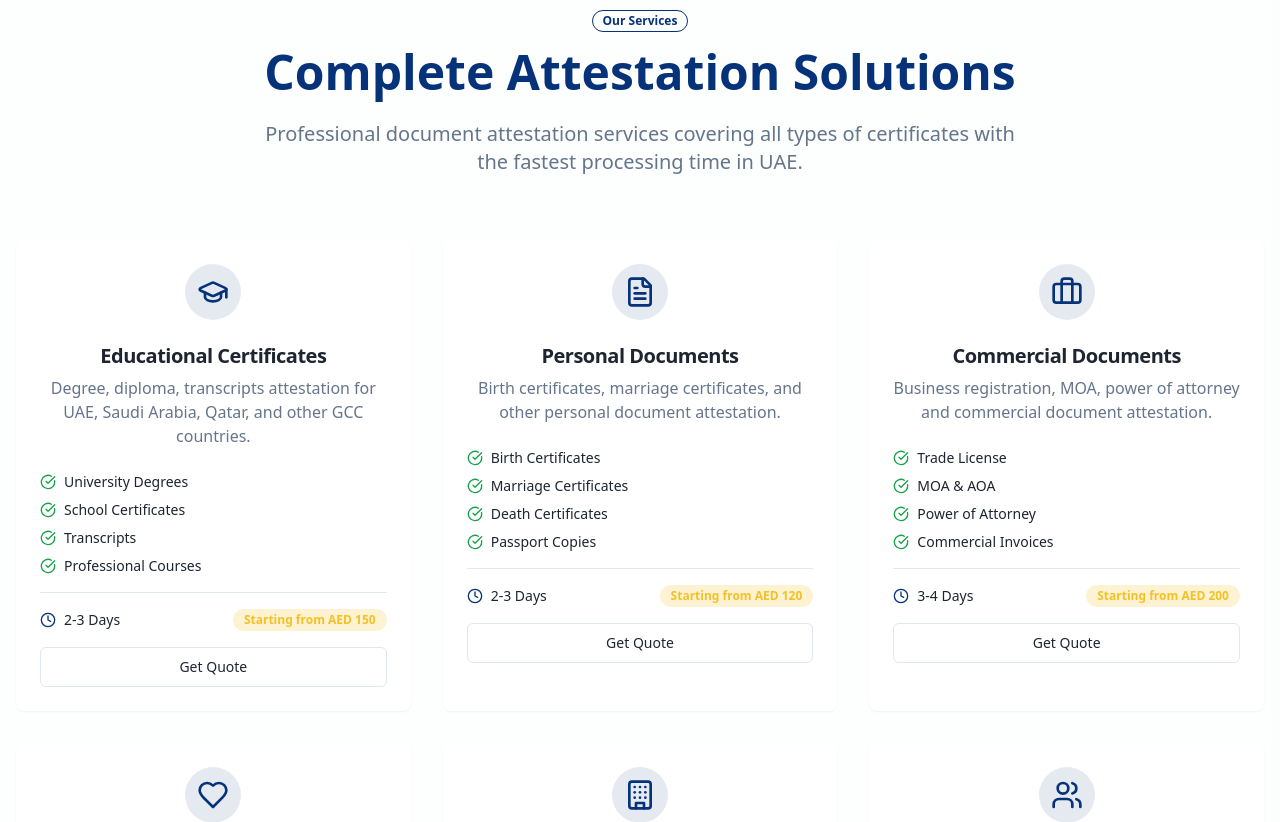
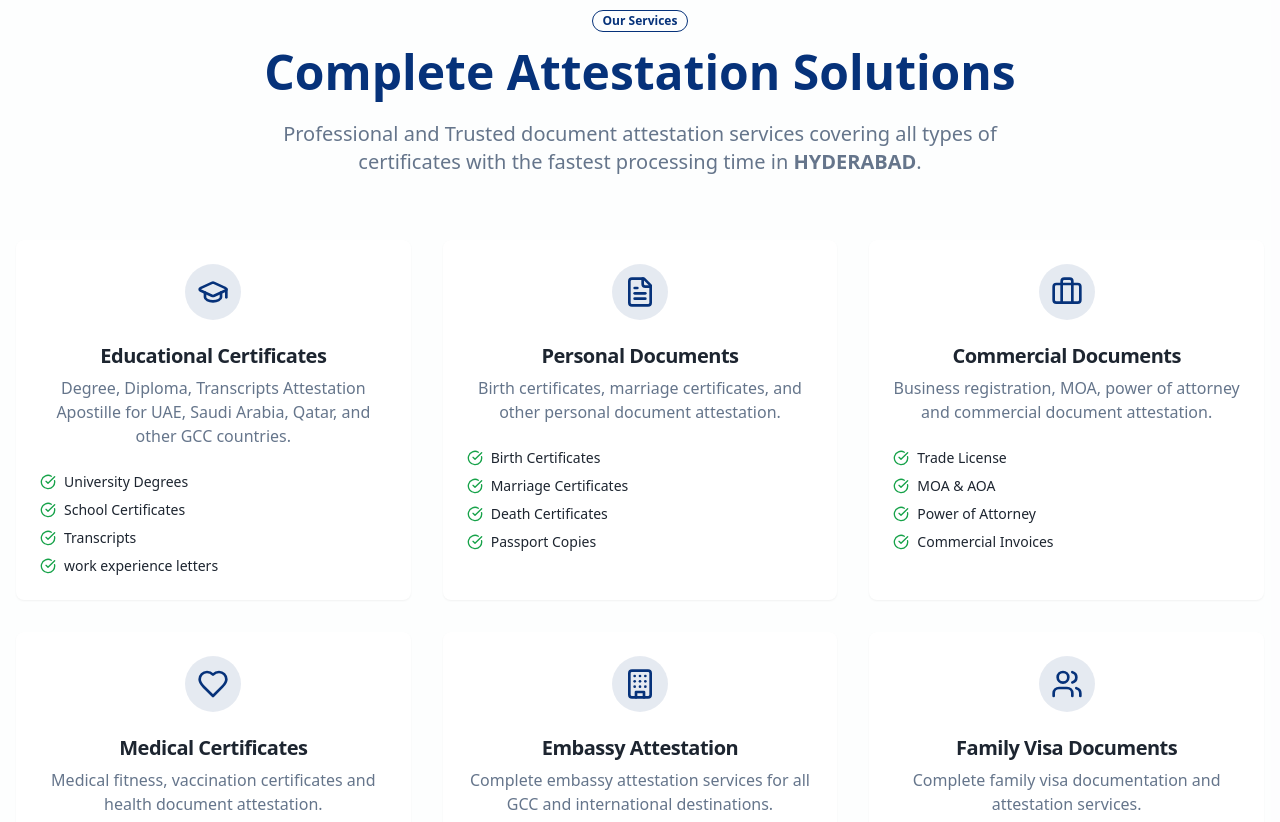
Before and after one commit to Aminmohammed1/ummah-fast-attest, a React (Vite) app: page / in a window 1280 px wide. Shown: the part 1020-1842 px from the top of the page. Built offline with nearby package versions, Linux system fonts and the light colour scheme.

Commit message:
update service page

```diff
--- a/src/components/Services.tsx
+++ b/src/components/Services.tsx
@@ -17,50 +17,38 @@ const Services = () => {
     {
       icon: <GraduationCap className="h-8 w-8 text-primary" />,
       title: "Educational Certificates",
-      description: "Degree, diploma, transcripts attestation for UAE, Saudi Arabia, Qatar, and other GCC countries.",
-      features: ["University Degrees", "School Certificates", "Transcripts", "Professional Courses"],
-      processingTime: "2-3 Days",
-      price: "Starting from AED 150"
+      description: "Degree, Diploma, Transcripts Attestation Apostille for UAE, Saudi Arabia, Qatar, and other GCC countries.",
+      features: ["University Degrees", "School Certificates", "Transcripts", "work experience letters"]
     },
     {
       icon: <FileText className="h-8 w-8 text-primary" />,
       title: "Personal Documents",
       description: "Birth certificates, marriage certificates, and other personal document attestation.",
-      features: ["Birth Certificates", "Marriage Certificates", "Death Certificates", "Passport Copies"],
-      processingTime: "2-3 Days",
-      price: "Starting from AED 120"
+      features: ["Birth Certificates", "Marriage Certificates", "Death Certificates", "Passport Copies"]
     },
     {
       icon: <Briefcase className="h-8 w-8 text-primary" />,
       title: "Commercial Documents",
       description: "Business registration, MOA, power of attorney and commercial document attestation.",
-      features: ["Trade License", "MOA & AOA", "Power of Attorney", "Commercial Invoices"],
-      processingTime: "3-4 Days",
-      price: "Starting from AED 200"
+      features: ["Trade License", "MOA & AOA", "Power of Attorney", "Commercial Invoices"]
     },
     {
       icon: <Heart className="h-8 w-8 text-primary" />,
       title: "Medical Certificates",
       description: "Medical fitness, vaccination certificates and health document attestation.",
-      features: ["Medical Fitness", "Vaccination Records", "Medical Reports", "Health Certificates"],
-      processingTime: "2-3 Days",
-      price: "Starting from AED 130"
+      features: ["Medical Fitness", "Vaccination Records", "Medical Reports", "Health Certificates"]
     },
     {
       icon: <Building className="h-8 w-8 text-primary" />,
       title: "Embassy Attestation",
       description: "Complete embassy attestation services for all GCC and international destinations.",
-      features: ["UAE Embassy", "Saudi Embassy", "Qatar Embassy", "Other Embassies"],
-      processingTime: "5-7 Days",
-      price: "Starting from AED 300"
+      features: ["UAE Embassy", "Saudi Embassy", "Qatar Embassy", "Other Embassies"]
     },
     {
       icon: <Users className="h-8 w-8 text-primary" />,
       title: "Family Visa Documents",
       description: "Complete family visa documentation and attestation services.",
-      features: ["Family Visa Papers", "Relationship Proof", "Income Certificates", "Housing Documents"],
-      processingTime: "3-4 Days",
-      price: "Starting from AED 180"
+      features: ["Family Visa Papers", "Relationship Proof", "Income Certificates", "Housing Documents"]
     }
   ];
 
@@ -75,8 +63,8 @@ const Services = () => {
             Complete Attestation Solutions
           </h2>
           <p className="text-xl text-muted-foreground max-w-3xl mx-auto">
-            Professional document attestation services covering all types of certificates
-            with the fastest processing time in UAE.
+            Professional and Trusted document attestation services covering all types of certificates
+            with the fastest processing time in <b>HYDERABAD</b>.
           </p>
         </div>
 
@@ -99,20 +87,6 @@ const Services = () => {
                     </div>
                   ))}
                 </div>
-
-                <div className="flex items-center justify-between pt-4 border-t border-border">
-                  <div className="flex items-center gap-2">
-                    <Clock className="h-4 w-4 text-primary" />
-                    <span className="text-sm font-medium">{service.processingTime}</span>
-                  </div>
-                  <Badge variant="secondary" className="bg-gold/20 text-gold">
-                    {service.price}
-                  </Badge>
-                </div>
-
-                <Button className="w-full" variant="outline">
-                  Get Quote
-                </Button>
               </CardContent>
             </Card>
           ))}
```
